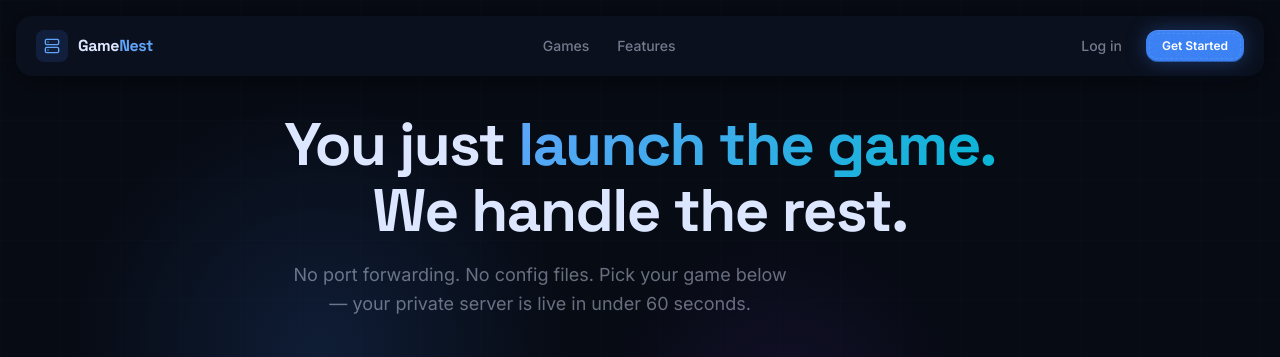
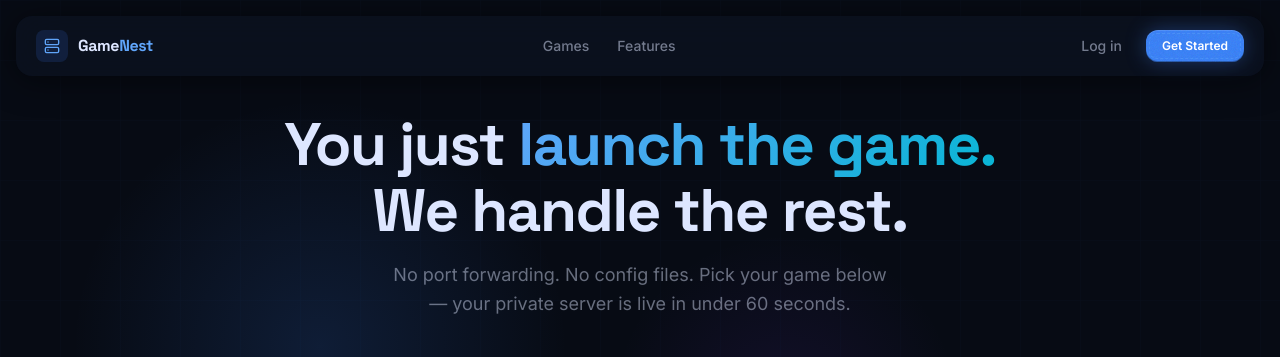
Before and after one commit to Lexeor/game-saas, a React (Vite) app: page / in a window 1280 px wide. Shown: the top 357 px of the page. Built offline with nearby package versions, Linux system fonts and the light colour scheme; grey boxes are pictures that could not be loaded.

Commit message:
fix subheader

```diff
--- a/src/components/Hero.tsx
+++ b/src/components/Hero.tsx
@@ -68,7 +68,7 @@ const Hero: FC = () => (
     <div className="relative z-10 mx-auto w-full max-w-[1280px] flex flex-col items-center">
 
       {/* Compact headline block */}
-      <div className="mb-10 text-center">
+      <div className="mb-10 text-center flex flex-col items-center">
         <motion.h1
           {...fadeUp(0.12)}
           className="space-grotesk text-4xl font-bold leading-[1.1] tracking-tight md:text-5xl lg:text-6xl"
@@ -85,7 +85,7 @@ const Hero: FC = () => (
 
         <motion.p
           {...fadeUp(0.2)}
-          className="mt-4 max-w-lg text-base leading-relaxed text-foreground/45 md:text-lg"
+          className="mt-4 max-w-lg text-base text-center w-full leading-relaxed text-foreground/45 md:text-lg"
         >
           No port forwarding. No config files. Pick your game below —
           your private server is live in under 60 seconds.
```
